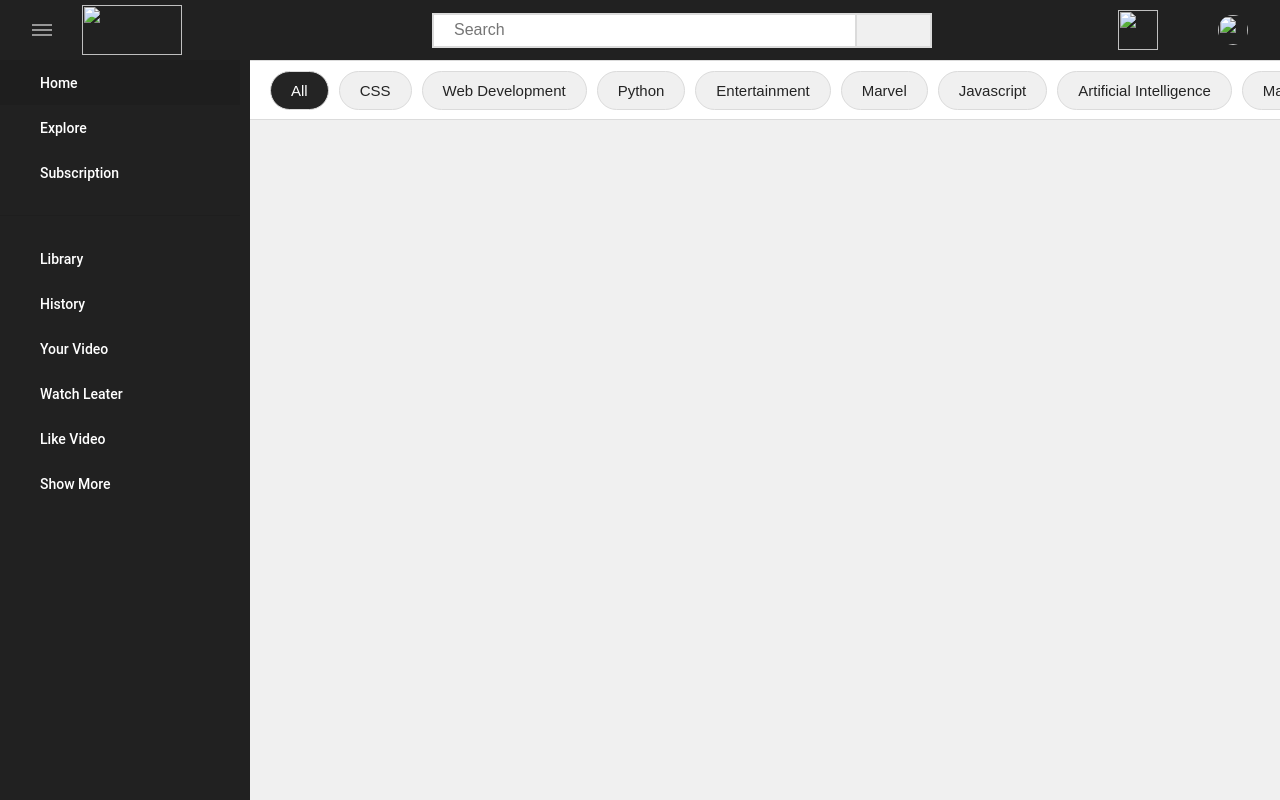
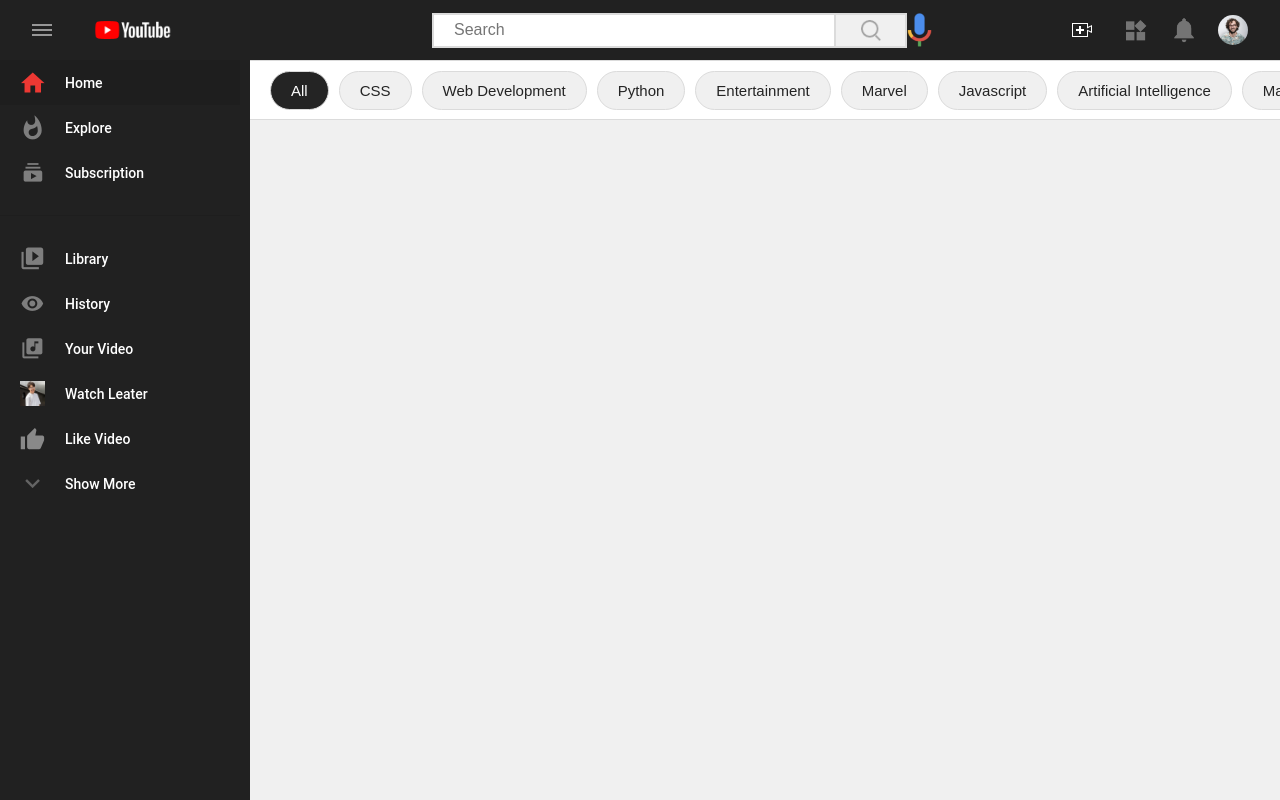
Before and after one commit to richassingh/youtube-clone, a plain HTML site: page index.html in a window 1280 px wide. Drawn offline with Linux system fonts and the light colour scheme; no server answers.

Commit message:
index.html

```diff
--- a/index.html
+++ b/index.html
@@ -16,34 +16,34 @@
             <span></span>
             <span></span>
         </div>
-        <img src="./images/Logo.png" class="logo" alt="">
+        <img src="Logo.png" class="logo" alt="">
         <div class="search-box">
             <input type="text" class="search-bar" placeholder="search">
-            <button class="search-btn"><img src="./images/search.png" alt=""></button>
-            <img src="./images/voice-search.png" alt="">
+            <button class="search-btn"><img src="search.png" alt=""></button>
+            <img src="voice-search.png" alt="">
         </div>
         <div class="user-options">
-            <img src="./images/Create.png" class="icon" id="creat" alt="">
-            <img src="./images/more.png" class="icon" alt="">
-            <img src="./images/notification.png" class="icon" alt="">
+            <img src="Create.png" class="icon" id="creat" alt="">
+            <img src="more.png" class="icon" alt="">
+            <img src="notification.png" class="icon" alt="">
             <div class="user-dp">
-                <img src="./images/Jack.png" alt="">
+                <img src="Jack.png" alt="">
             </div>
         </div>
     </nav>
 
     <!-- sidebar -->
     <div class="side-bar">
-        <a href="#" class="links active"><img src="./images/home.png" alt="">home</a>
-        <a href="#" class="links"><img src="./images/explore.png" alt="">explore</a>
-        <a href="#" class="links"><img src="./images/subscriprion.png" alt="">subscription</a>
+        <a href="#" class="links active"><img src="home.png" alt="">home</a>
+        <a href="#" class="links"><img src="explore.png" alt="">explore</a>
+        <a href="#" class="links"><img src="subscriprion.png" alt="">subscription</a>
         <hr class="seperator">
-        <a href="#" class="links"><img src="./images/library.png" alt="">library</a>
-        <a href="#" class="links"><img src="./images/history.png" alt="">history</a>
-        <a href="#" class="links"><img src="images/playlist.png" alt="">your video</a>
-        <a href="#" class="links"><img src="./images/gerard.png" alt="">watch leater</a>
-        <a href="#" class="links"><img src="images/like.png" alt="">like video</a>
-        <a href="#" class="links"><img src="images/show-more.png" alt="">show more</a>
+        <a href="#" class="links"><img src="library.png" alt="">library</a>
+        <a href="#" class="links"><img src="history.png" alt="">history</a>
+        <a href="#" class="links"><img src="playlist.png" alt="">your video</a>
+        <a href="#" class="links"><img src="gerard.png" alt="">watch leater</a>
+        <a href="#" class="links"><img src="like.png" alt="">like video</a>
+        <a href="#" class="links"><img src="show-more.png" alt="">show more</a>
     </div>
 
     <!-- filters -->
```
